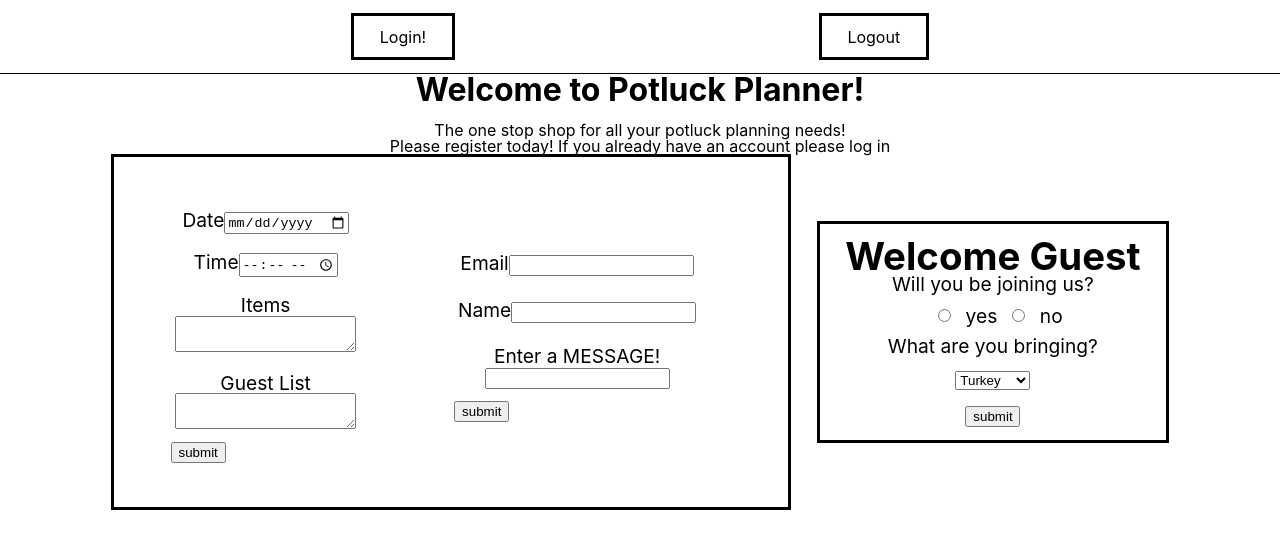
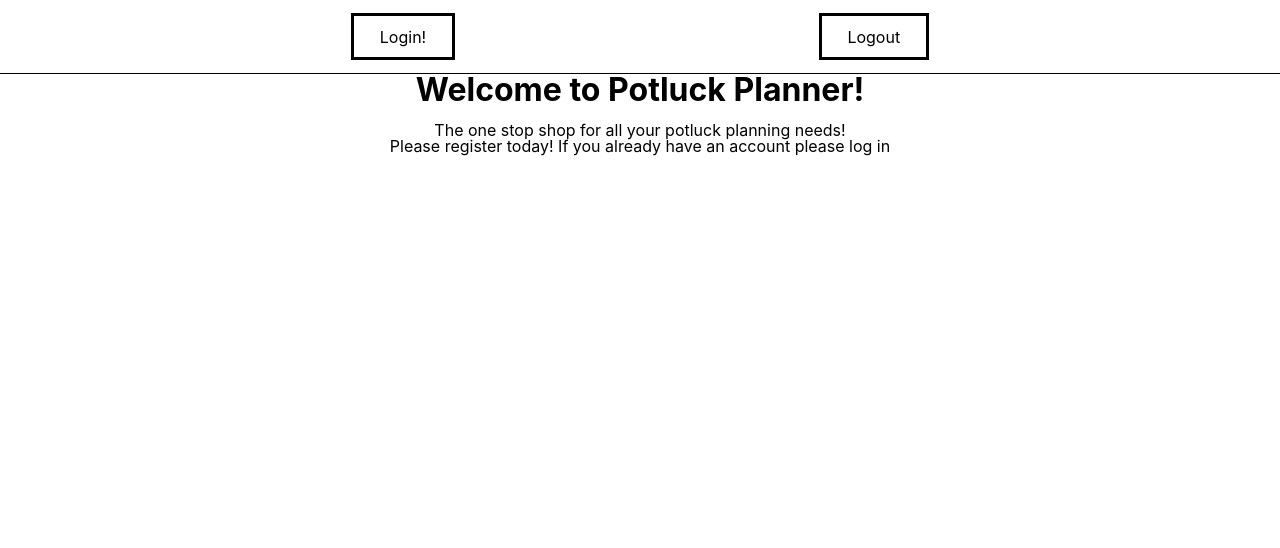
Before and after one commit to potluck-buildweek/front-end, a React (Create React App) app: page / in a window 1280 px wide. Shown: the top 548 px of the page. Built offline with nearby package versions, Linux system fonts and the light colour scheme.

Commit message:
forgot to put back the variable, instead of the hardcoded parts

```diff
--- a/src/App.js
+++ b/src/App.js
@@ -45,11 +45,11 @@ function App() {
               </div>
           }
           <div className='wrapper'>
-        {true && <div className='card'>
+        {isLoggedIn && <div className='card'>
                 <OrganizerForm />
               </div>
           }
-        {true && <div className='card'>
+        {isLoggedIn && <div className='card'>
                 <GuestForm />
               </div>
           }
```
